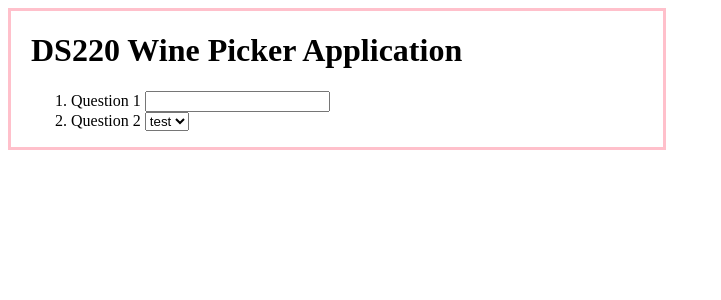
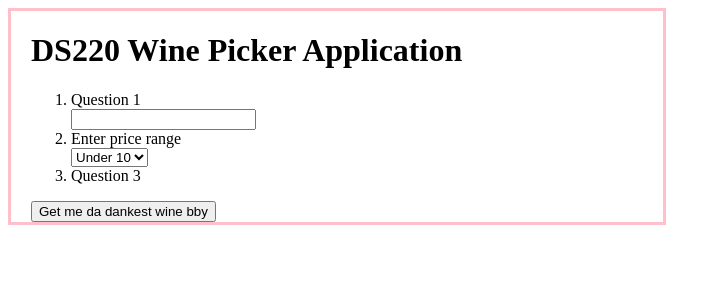
Before and after one commit to bevvvvv/DS220Proj2WineReview, a Django app: page /polls/ in a window 1280 px wide. Shown: the top 300 px of the page, without its empty margins (0-721 px from the left). Run offline with Django 3.2, Linux system fonts and the light colour scheme; parts of the project's set-up code (start-up, migrations or seed data) failed here and were passed over.

Commit message:
Set up listed form

```diff
--- a/polls/templates/polls/index.html
+++ b/polls/templates/polls/index.html
@@ -4,6 +4,11 @@
     <meta charset="UTF-8">
     <title>DS220 Wine Picker</title>
 </head>
+<style>
+    .li
+
+</style>
+
 <body>
 <div style="padding-left: 20px; border: 3px pink solid; width: 50%">
     <h1>DS220 Wine Picker Application</h1>
@@ -11,15 +16,21 @@
             <ol>
                 <li>
                     Question 1
-                    <input name="test" type="text">
+                    <br><input name="test" type="text">
                 </li>
                 <li>
-                    Question 2
-                    <select name="selection">
-                        <option value="default">test</option>
+                    Enter price range
+                    <br><select name="priceRange">
+                        <option value="under10">Under 10</option>
+
+                        <option value="between10and20">10 to 20</option>
                     </select>
                 </li>
+                <li>
+                    Question 3
+                </li>
             </ol>
+            <button type="submit" name="submit">Get me da dankest wine bby</button>
         </form>
 </div>
 </body>
```
